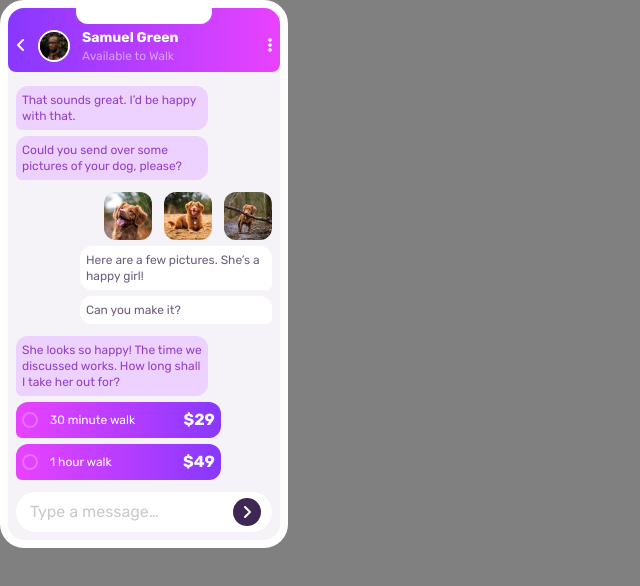
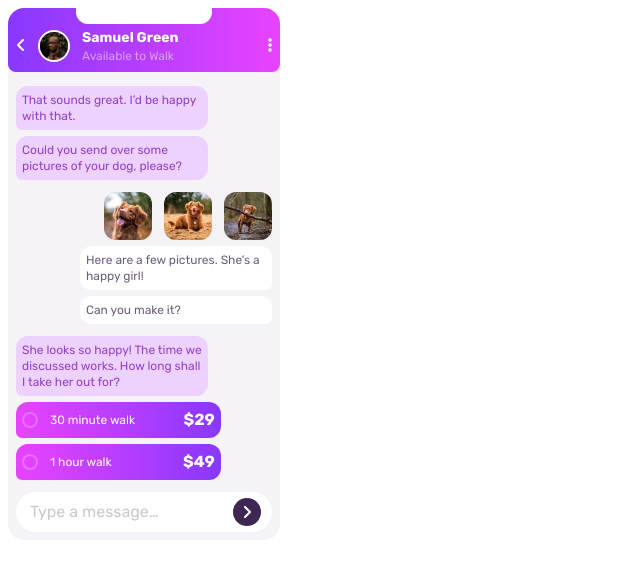
Before and after one commit to adetoye-dev/chat-illustration-app, a React (Vite) app: page / in a window 1280 px wide. Shown: the top 586 px of the page, without its empty margins (0-640 px from the left). Built offline with nearby package versions, Linux system fonts and the light colour scheme.

Commit message:
Change bg-color

```diff
--- a/src/App.css
+++ b/src/App.css
@@ -7,6 +7,6 @@
 }
 
 body {
-  background-color: grey;
+  background-color: #fff;
   font-family: "Rubik", sans-serif;
 }
```
